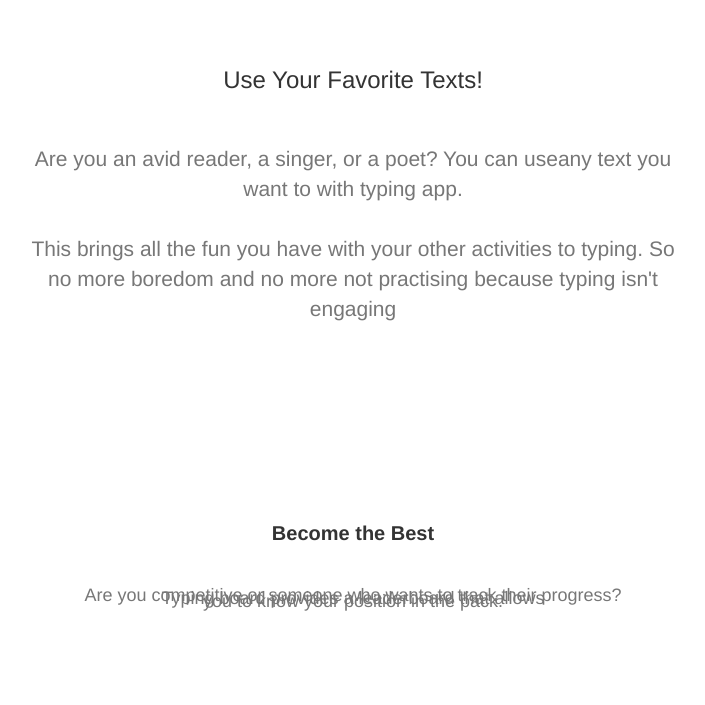
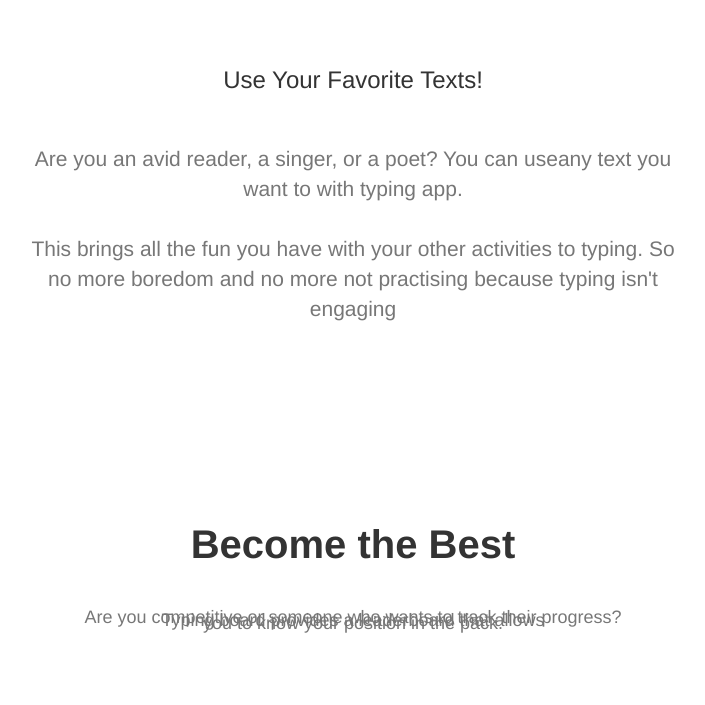
Before and after one commit to victorlomi/Typing-App, a Flask app: page / in a window 1280 px wide. Shown: the part 404-1109 px from the top of the page, without its empty margins (287-992 px from the left). Before the commit the page ends 1015 px from the top, so only its background shows below. Run offline with Flask 2, Linux system fonts and the light colour scheme; some libraries are stand-ins or nearby versions.

Commit message:
change styling

```diff
--- a/app/templates/index.html
+++ b/app/templates/index.html
@@ -28,7 +28,7 @@
                 <p><br><br><br>
             </div>
             <div class="text-center">
-                <h3 style="font-size: 20px; font-weight: bold;">Become the Best</h3>
+                <h3 style="font-size: 40px; font-weight: bold;">Become the Best</h3>
                 <br><br>
                 <p class="text-muted" style="font-size:18px; line-height: 3px;">Are you competitive or someone who wants to track their progress?<br>
                     Typing board provides a leaderboard that allows<br>
```
